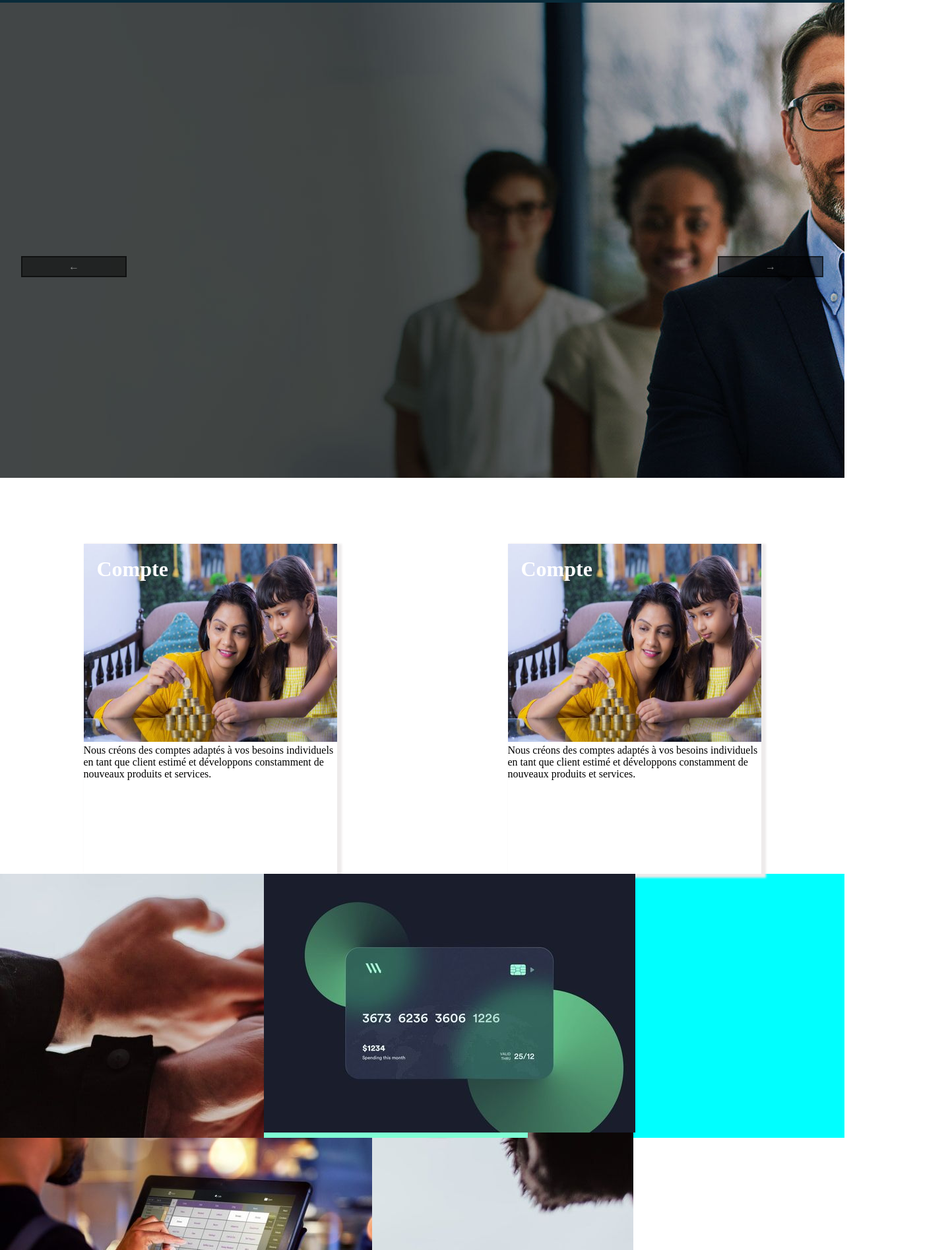
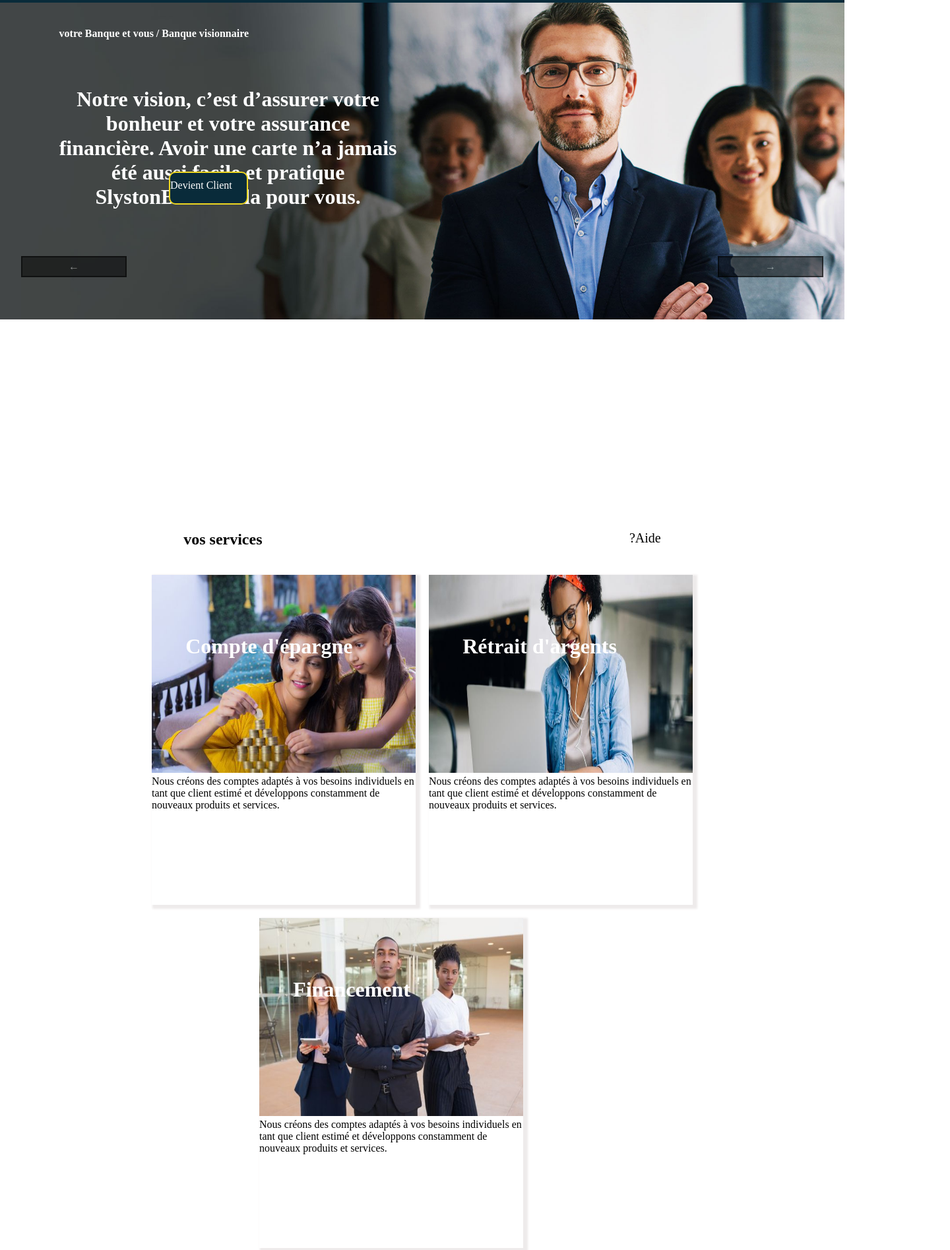
Before and after one commit to Diomtiehoule/Slyston, a website: page index.html in a window 1280 px wide. Shown: the part 92-1986 px from the top of the page at 66% size, 1440 px wide, since content can reach past the window. Drawn offline with nearby package versions, Linux system fonts and the light colour scheme; files whose address does not match are found by name.

Commit message:
structure du code page d' accueil

```diff
--- a/CSS/style.css
+++ b/CSS/style.css
@@ -33,6 +33,38 @@
   --hover-background-color: rgba(0, 0, 0, 0.8);
 
   --transition-delay: 0.5s;
+}
+.slide h6{
+  font-size: 1rem;
+  position: absolute;
+  color: #fff;
+  margin-top: 3%;
+  margin-left: 7%;
+}
+
+.slide h5{
+ text-align: center;
+
+  margin-top: 10%;
+  margin-left: 7%;
+  position: absolute;
+  font-size: 2rem;
+  color: #fff;
+  width: 40%;
+}
+.slide span{
+  padding-top: 10px;
+  position: absolute;
+  font-size: 1rem;
+  height: 50px;
+  width: 120px;
+  color: #fff;
+  background-color: #092B3A;
+  margin-top: 20%;
+  margin-left: 20%;
+  border: 2px solid #eed620;
+  border-radius: 10px;
+
 }
 
 .carousel {
@@ -86,12 +118,14 @@
   transition: opacity var(--transition-delay);
   transition-delay: var(--transition-delay);
 }
+.slide {
+  width: 100%;
+  height: auto;
+}
 
 .slide > img {
   height: 100%;
   width: 100%;
-  object-fit: cover;
-  object-position: center;
 }
 
 li.slide[data-active-slide] {
@@ -121,42 +155,101 @@
   background-color: white;
 }
 /*section2*/
-.carte-acc{
+.carte-acc {
   display: flex;
-  margin-top: 20px;
-  gap: 6px;
+  padding: 30px;
+  gap: 20px;
+  justify-content: center;
+  margin-top: 10px;
+  flex-wrap: wrap;
 }
-.form-acc{
+.inff-serv{
+  display: flex;
+  text-align: center;
+  justify-content: space-around;
+}
+/* .aid-span span{
+  /* background-color: darkslategray;
+  height: 50px;
+  width: 50px;
+  border-radius: 100px;
+
+} */
+
+.aid-span a{
+  color: black;
+  font-size: 20px;
+}
+.aid-span.aide{
   height: 500px;
-   width: 30%;
+  width: 400px;
+  background-color: aquamarine;
+}
 
-  margin: 0 auto;
+.form-acc {
+  height: 500px;
+  width: 400px;
   background: #fff;
   box-shadow: 4px 3px 3px 3px rgb(238, 235, 235);
   cursor: pointer;
 }
-.form-acc h4{
+.form-acc h4 {
   color: #fff;
   font-size: 2rem;
   position: absolute;
-    padding: 20px;
-
+  margin-top: 7%;
+  margin-left: 4%;
 }
 .form-acc img{
   height: 300px;
   width: 100%;
-   opacity:  1;
 }
-.dec-puce{
+.form-acc a{
+  color: #000;
+}
+.dec-puce {
+  padding: 20px;
+  gap: 20px;
   background-color: aqua;
   display: flex;
 }
-.dec-puce{
-
+.bloc-texte{
+  height:400px;
+  width: 500px;
+  background: #000;
+}
+.bloc-texte p{
+  color: #fff;
+  position: absolute;
 }
 
-.form-puce{
+.form-puce {
   height: 400px;
   width: 400px;
   background-color: aquamarine;
 }
+.form-puce img{
+  width: 100%;
+}
+.bgran-security{
+  height: 600px;
+  width: 1440px;
+  margin-top: 20px;
+  margin: 0 auto;
+  background-color: #fff;
+  box-shadow: 2px 2px 2px 2px;
+}
+.op-security{
+  height: 300px;
+  width: 1440px;
+  background-color: #000;
+}
+.op-security img{
+  width: 100%;
+  height: 300px;
+}
+
+.op-security h4{
+  position: absolute;
+  align-items: center;
+}
--- a/JS/script.js
+++ b/JS/script.js
@@ -26,4 +26,4 @@
   delete activeCircle.dataset.activeSlide;
 };
 
-setInterval(changeSlide.bind(null, 1), 6000);
+// setInterval(changeSlide.bind(null, 1), 6000);
--- a/index.html
+++ b/index.html
@@ -7,6 +7,7 @@
     <link rel="stylesheet" href="CSS/header.css">
     <link rel="stylesheet" href="CSS/footer.css">
     <link rel="stylesheet" href="CSS/style.css">
+    <link href='https://unpkg.com/boxicons@2.1.4/css/boxicons.min.css' rel='stylesheet'>
     <link rel="stylesheet" href="https://cdnjs.cloudflare.com/ajax/libs/font-awesome/6.4.0/css/all.min.css">
     <title>Slyston</title>
 </head>
@@ -46,13 +47,15 @@
     <button class="slider-button slider-button-next" data-slide-direction="next">&#8594</button>
     <ul class="slides">
       <li class="slide" data-active-slide>
-        <div class="slid"><img src="/Ressources/IMAGES/imgA1.jpeg" alt="">
-      <li class="slide">
-        <h5>slystonbankddddddddddddd</h5>
-        <img src="/Ressources/IMAGES/imgA2.jpeg" alt="Nature Image #2" />
-      </li>
-      <li class="slide">
-        <img src="/Ressources/IMAGES/imgA3.jpeg" alt="Nature Image #3" />
+        <h6>votre Banque et vous / Banque visionnaire</h6>
+        <h5> Notre vision, c’est d’assurer votre bonheur et votre assurance financière.
+          Avoir une carte  n’a jamais été aussi facile et pratique <br>
+          SlystonBank est  la pour vous.
+        </h5>
+        <a href=""><span>Devient Client</span></a>
+        <div class="slide"><img src="/Ressources/IMAGES/imgA1.jpeg" alt="">
+      <!-- <li class="slide">
+        <div class="slide"><img src="/Ressources/IMAGES/imgA1.jpeg" alt="">
       </li>
       <li class="slide">
         <img src="/Ressources/IMAGES/imgA4.jpeg" alt="Nature Image #3" />
@@ -65,12 +68,20 @@
       <div data-active-slide></div>
       <div></div>
       <div></div>
-    </div>
+    </div> -->
   </section>
   <section class="main-acc">
+    <div class="inff-serv">
+      <h2>vos services</h2>
+      <div class="aid-span">
+        <a href=""><Span class="aide">?</Span>Aide</a>
+       </div>
+
+    </div>
+
     <div class="carte-acc">
       <div class="form-acc">
-        <h4>Compte</h4>
+        <h4>Compte d'épargne</h4>
         <img src="/Ressources/IMAGES/epgn.jpeg" alt="">
         <p>Nous créons des comptes adaptés à vos besoins
           individuels en tant que client estimé
@@ -78,15 +89,27 @@
           et services.</p>
       </div>
       <div class="form-acc">
-        <h4>Compte</h4>
-        <img src="/Ressources/IMAGES/epgn.jpeg" alt="">
+        <h4>Rétrait d'argents</h4>
+        <img src="/Ressources/IMAGES/online_grad_student.jpg" alt="">
         <p>Nous créons des comptes adaptés à vos besoins
           individuels en tant que client estimé
           et développons constamment de nouveaux produits
           et services.</p>
       </div>
+      <div class="form-acc">
+        <h4>Financement</h4>
+        <img src="/Ressources/IMAGES/invertss.jpeg" alt="">
+        <p>Nous créons des comptes adaptés à vos besoins
+          individuels en tant que client estimé
+          et développons constamment de nouveaux produits
+          et services.</p>
+      </div>
+      <a href="">Voir plus<i class='bx bxs-right-arrow-circle'></i></a>
     </div>
     <div class="dec-puce">
+      <div class="bloc-texte">
+        <p>Notre engagement coopératif</p>
+      </div>
       <div class="form-puce">
         <img src="/Ressources/IMAGES/imS.jpeg" alt="">
       </div>
@@ -96,7 +119,20 @@
     </div>
     <div class="bgran-security">
       <div class="op-security">
-        <img src="/Ressources/IMAGES/gere finance.jpg" alt="">
+        <h4> La sécurité de vos  opérations en ligne </h4>
+        <img src="/Ressources/IMAGES/imgSecurity.jpeg" alt="">
+      </div>
+      <div class="icon-op">
+        <div class="icon-op_1">
+          <h4>Banque</h4>
+        </div>
+        <div class="icon-op_2">
+          <h4>Transfert d' argents</h4>
+
+        </div>
+        <div class="icon-op_3">
+          <h4>Prêts et paiements</h4>
+        </div>
       </div>
     </div>
   </section>
```
Also changed, not shown: JS/auth.js (deleted, +0 -29 lines), Ressources/IMAGES/imgSecurity.jpeg (added), 3 other files. Lines whose indentation alone changed are shown as unchanged.
